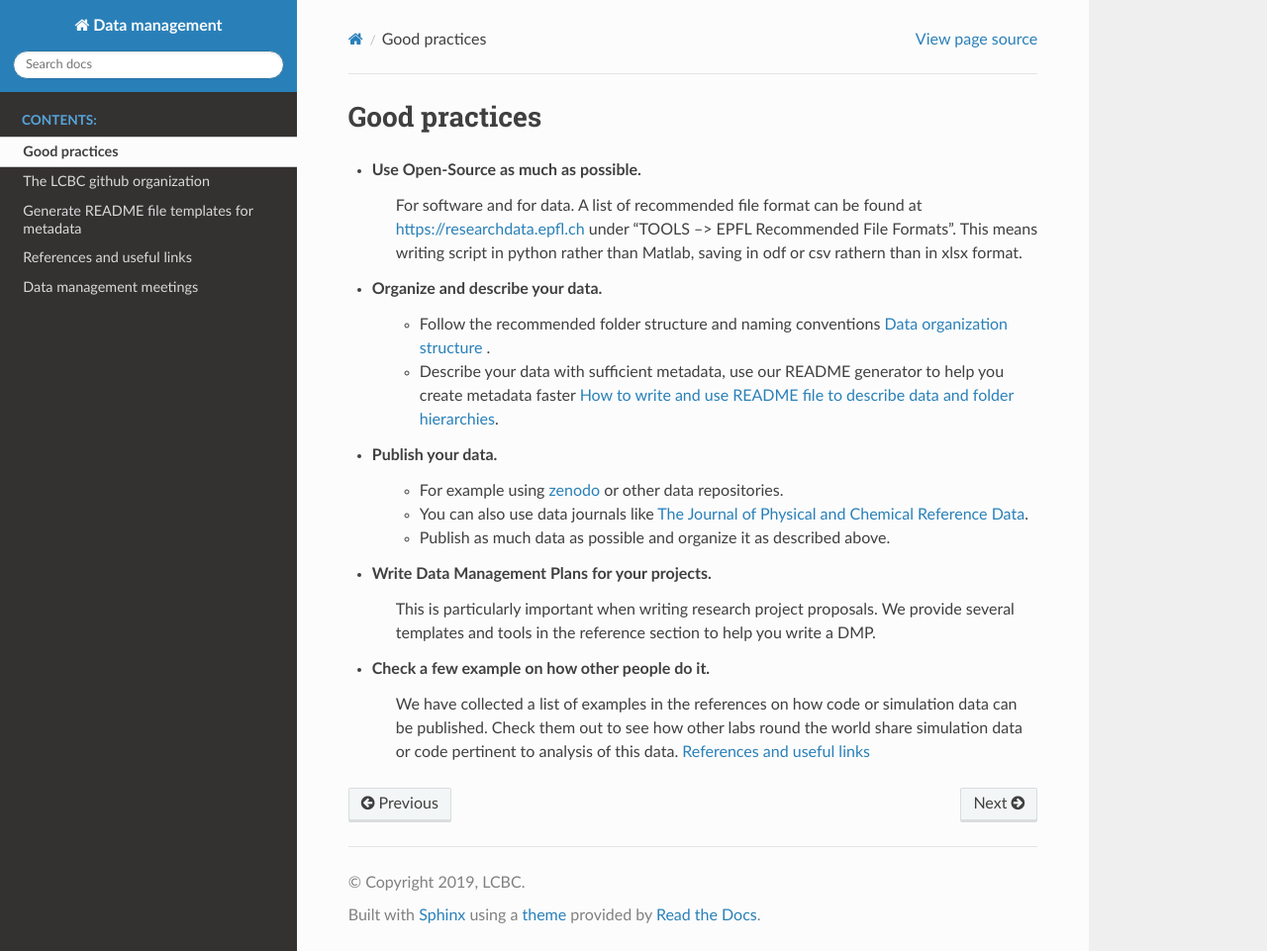
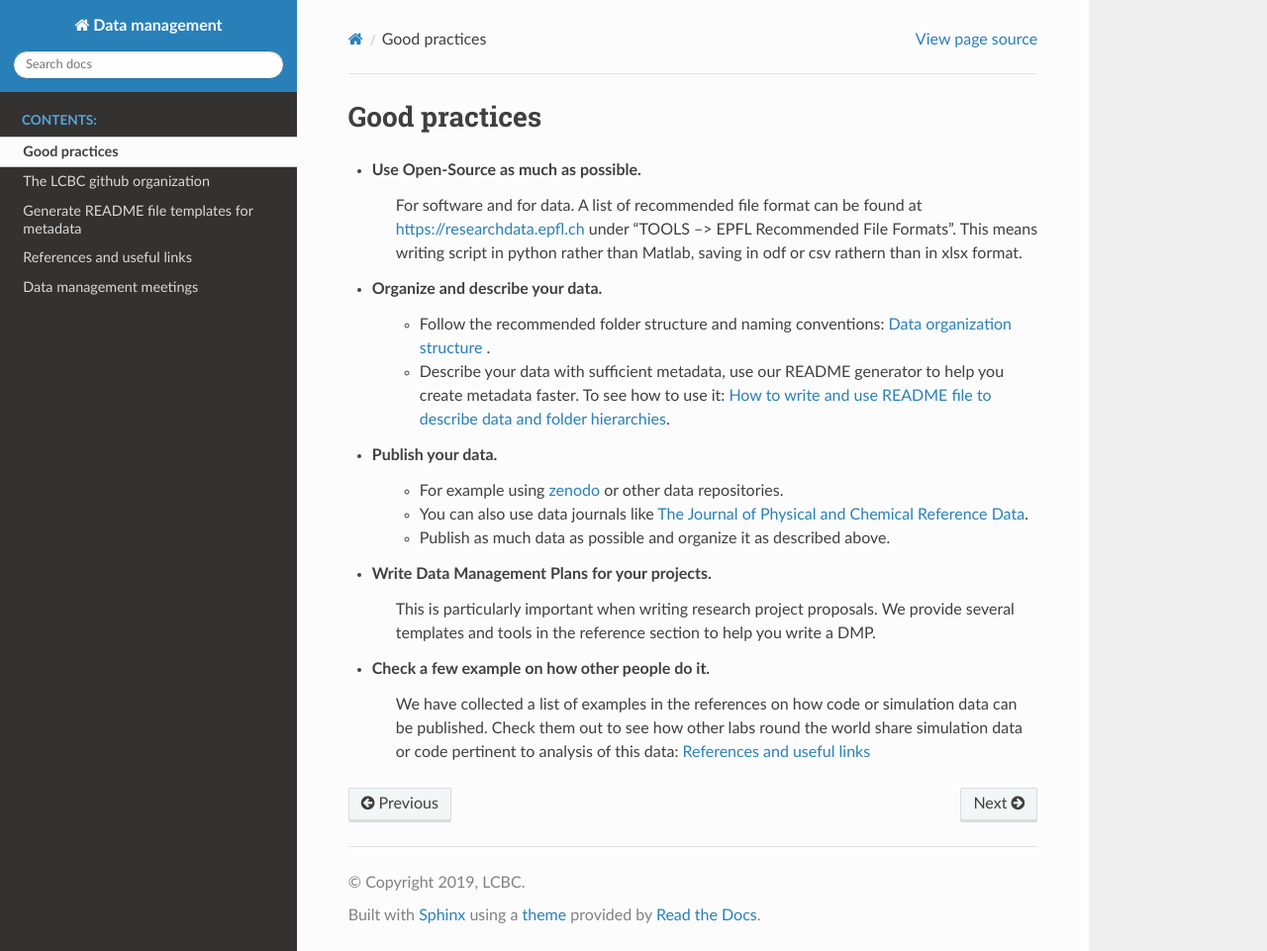
Before and after one commit to lcbc-epfl/data_management, a Sphinx documentation site: the page built from doc/good_practices.rst, in a window 1280 px wide and 961 px high. Shown: the whole window at 99% size. Built offline with Sphinx 7.4.7 and the Read the Docs theme 2.0.0, drawn with Linux system fonts in a browser that asks for light colours.

Commit message:
add double points

```diff
--- a/doc/good_practices.rst
+++ b/doc/good_practices.rst
@@ -9,8 +9,8 @@ Good practices
 
 * **Organize and describe your data.**
 
-    * Follow the recommended folder structure and naming conventions :ref:`data-org-page` .
-    * Describe your data with sufficient metadata, use our README generator to help you create metadata faster :ref:`readme-page`.
+    * Follow the recommended folder structure and naming conventions: :ref:`data-org-page` .
+    * Describe your data with sufficient metadata, use our README generator to help you create metadata faster. To see how to use it: :ref:`readme-page`.
 
 
 * **Publish your data.**
@@ -25,7 +25,7 @@ Good practices
 
 * **Check a few example on how other people do it.**
 
-	We have collected a list of examples in the references on how code or simulation data can be published. Check them out to see how other labs round the world share simulation data or code pertinent to analysis of this data.
+	We have collected a list of examples in the references on how code or simulation data can be published. Check them out to see how other labs round the world share simulation data or code pertinent to analysis of this data:
 	:ref:`referencepage`
 
 .. _zenodo: https://zenodo.org/
```
